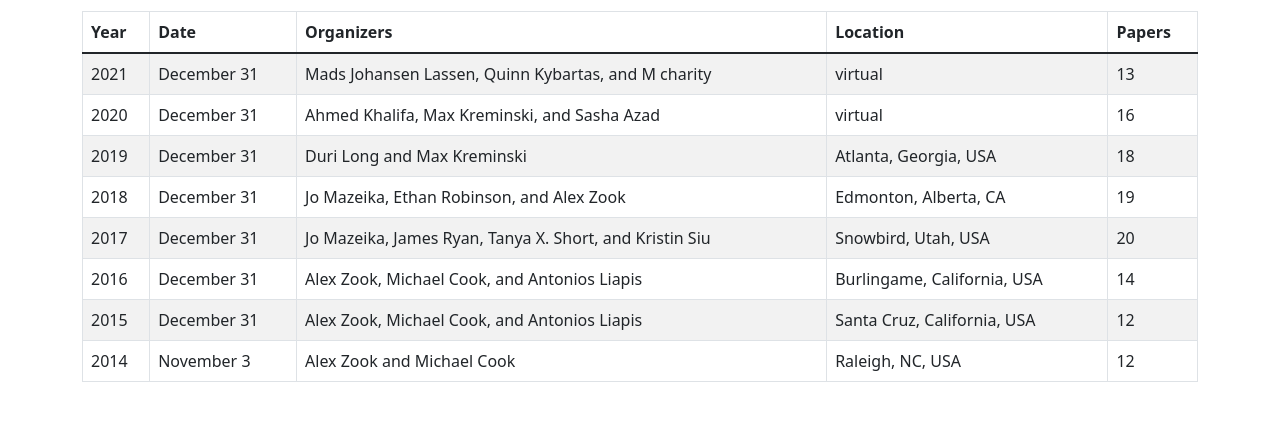
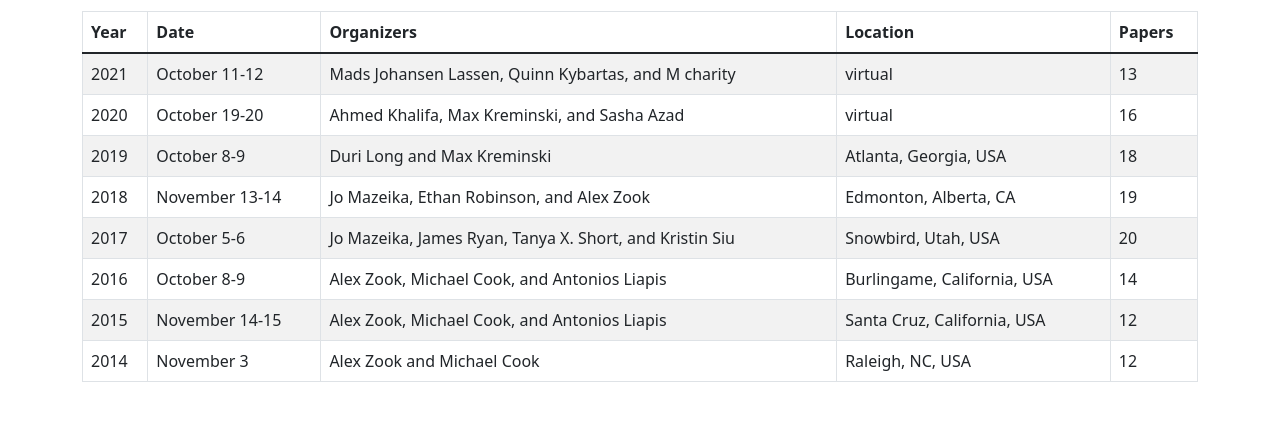
Before and after one commit to aiide-exag/aiide-exag.github.io, a Gatsby site: page /past_workshops in a window 1280 px wide. Shown: the part 379-800 px from the top of the page. Built offline with nearby package versions, Linux system fonts and the light colour scheme; Gatsby itself is replaced by a stand-in of ours.

Commit message:
Update past_workshops.tsx

```diff
--- a/src/pages/past_workshops.tsx
+++ b/src/pages/past_workshops.tsx
@@ -7,49 +7,49 @@ import { Table } from 'react-bootstrap';
 const pastWorkshopInfo = [
     {
         year: 2021,
-        date: 'December 31',
+        date: 'October 11-12',
         organizers: 'Mads Johansen Lassen, Quinn Kybartas, and M charity',
         location: 'virtual',
         papers: 13,
     },
     {
         year: 2020,
-        date: 'December 31',
+        date: 'October 19-20',
         organizers: 'Ahmed Khalifa, Max Kreminski, and Sasha Azad',
         location: 'virtual',
         papers: 16,
     },
     {
         year: 2019,
-        date: 'December 31',
+        date: 'October 8-9',
         organizers: 'Duri Long and Max Kreminski',
         location: 'Atlanta, Georgia, USA',
         papers: 18,
     },
     {
         year: 2018,
-        date: 'December 31',
+        date: 'November 13-14',
         organizers: 'Jo Mazeika, Ethan Robinson, and Alex Zook',
         location: 'Edmonton, Alberta, CA',
         papers: 19,
     },
     {
         year: 2017,
-        date: 'December 31',
+        date: 'October 5-6',
         organizers: 'Jo Mazeika, James Ryan, Tanya X. Short, and Kristin Siu',
         location: 'Snowbird, Utah, USA',
         papers: 20,
     },
     {
         year: 2016,
-        date: 'December 31',
+        date: 'October 8-9',
         organizers: 'Alex Zook, Michael Cook, and Antonios Liapis',
         location: 'Burlingame, California, USA',
         papers: 14,
     },
     {
         year: 2015,
-        date: 'December 31',
+        date: 'November 14-15',
         organizers: 'Alex Zook, Michael Cook, and Antonios Liapis',
         location: 'Santa Cruz, California, USA',
         papers: 12,
```
